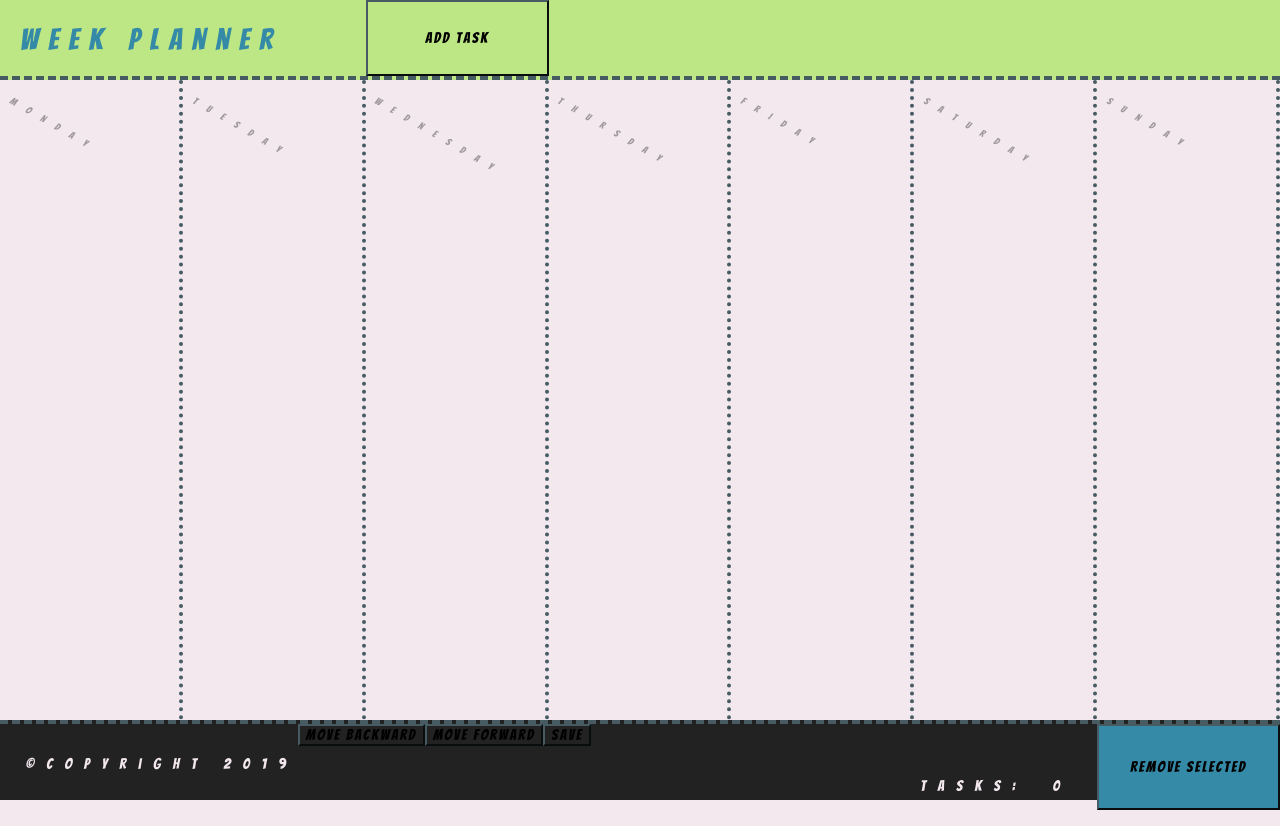
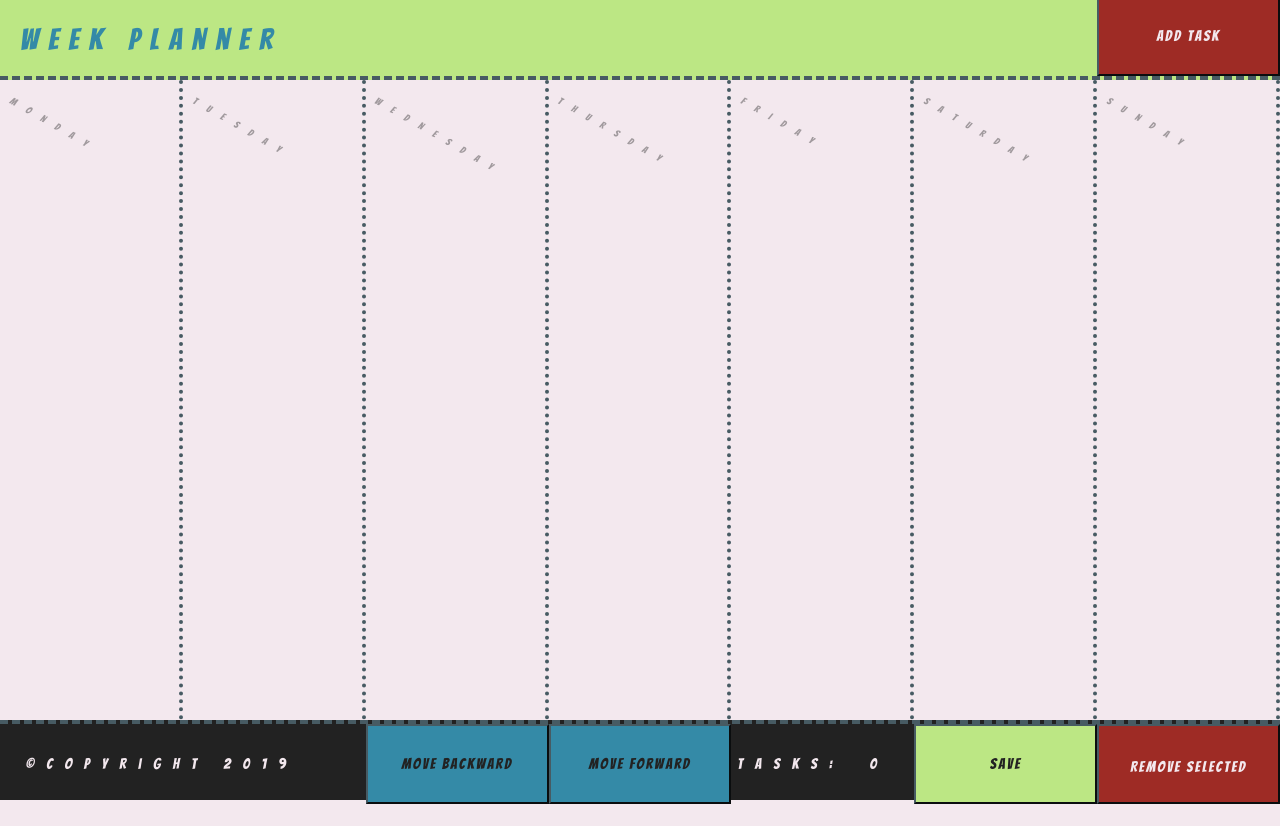
Before and after one commit to szymonWojcikowski/weekPlannerReactive, a React app: page / in a window 1280 px wide. Built offline with nearby package versions, Linux system fonts and the light colour scheme.

Commit message:
refactoring & styling

```diff
--- a/index.html
+++ b/index.html
@@ -2,7 +2,7 @@
 <html lang="en">
 <head>
     <meta charset="UTF-8">
-    <title>WeekPlanner</title>
+    <title>WeekPlannerReactive</title>
     <link rel="stylesheet" href="https://fonts.googleapis.com/css?family=Bangers">
     <link rel="stylesheet" href="https://use.fontawesome.com/releases/v5.5.0/css/all.css"
           integrity="sha384-B4dIYHKNBt8Bc12p+WXckhzcICo0wtJAoU8YZTY5qE0Id1GSseTk6S+L3BlXeVIU"
--- a/src/WeekPlannerApp.jsx
+++ b/src/App.jsx
@@ -8,7 +8,7 @@ import AddForm from "./components/AddForm.jsx";
 import PlansSection from "./components/PlansSection.jsx";
 import Footer from "./components/Footer.jsx";
 
-class WeekPlannerApp extends React.Component {
+class App extends React.Component {
     constructor(props) {
         super(props);
         this.state = {
@@ -61,7 +61,7 @@ class WeekPlannerApp extends React.Component {
         //const {name, value} = event.target;
         event.preventDefault();
         this.state.openAddFormClicked ? this.setState({openAddFormClicked: false}) : this.setState({openAddFormClicked: true});
-        console.log(this.state.openAddFormClicked);
+        //console.log(this.state.openAddFormClicked);
     };
 
     handleT(event) {
@@ -73,9 +73,26 @@ class WeekPlannerApp extends React.Component {
 
     handleChange(event) {
         this.setState({[event.target.name]: event.target.value});
-        console.log("change ", event);
-        console.log("state ", this.state);
+        // console.log("change ", event);
+        // console.log("state ", this.state);
     };
+
+
+    removeSelected(event) {
+        // console.log("removing selected");
+        this.setState( prevState => {
+            let newDays = [...prevState.days];
+            newDays = newDays.map( day => {
+                let newD = day.filter( task => task.selected != true);
+                return newD;
+            });
+            // console.log("REM newDays ", newDays);
+            return ({
+                days: newDays
+            })
+            }
+        );
+    }
 
     // to co niżej
     // handleDelete = (a) => {
@@ -84,38 +101,15 @@ class WeekPlannerApp extends React.Component {
     //     }
     // };
 
-    removeSelected(event) {
-        console.log("removing selected");
+    handleDelete = day => toDel =>  {
         this.setState( prevState => {
             let newDays = [...prevState.days];
-            newDays = newDays.map( day => {
-                let newD = day.filter( task => task.selected != true);
-                return newD;
-            });
-            console.log("REM newDays ", newDays);
-            return ({
-                days: newDays
-            })
-            }
-        );
-    }
-
-
-    handleDelete = day => toDel =>  {
-        console.log("Skasujmy coś");
-        //console.log("Skasujmy coś, najlepiej ", event.target.parentElement.parentElement);
-        //const toDel = event.target.parentElement.parentElement.dataset.id;
-       // const day = event.target.parentElement.parentElement.parentElement.dataset.day;
-
-        this.setState( prevState => {
-            let newDays = [...prevState.days];
-            console.log(`Skasuj zadanie o id ${toDel} w dniu ${day}, możliwe dni ${newDays}`);
-            console.log("Nasz------", newDays[day], newDays, day, event.target);
+            // console.log(`Skasuj zadanie o id ${toDel} w dniu ${day}, możliwe dni ${newDays}`);
+            // console.log("Nasz------", newDays[day], newDays, day, event.target);
 
             // days[day].filter( item => !toDel.includes(item.id) );
             newDays[day] = newDays[day].filter( item => item.id != toDel );
-            console.log("NEW days ", newDays);
-
+            // console.log("NEW days ", newDays);
             // filter(item => !toDel.includes(item.id));
 
             return ({
@@ -125,22 +119,22 @@ class WeekPlannerApp extends React.Component {
     };
 
     handleSelected = day => toPush => {
-        console.log("Zaznaczone");
+        // console.log("Zaznaczone");
 
         this.setState( prevState => {
             let toAction = [...prevState.days];
             let selectedTask = toAction[day].find( item => item.id == toPush );
-            console.warn("===== Selected to action before =====", selectedTask, toAction, day, event.target);
+            //console.warn("===== Selected to action before =====", selectedTask, toAction, day, event.target);
             selectedTask.selected === true ? selectedTask.selected = false : selectedTask.selected = true;
-            console.warn("===== Selected to action after=====", selectedTask);
+            //console.warn("===== Selected to action after=====", selectedTask);
 
             //----New--setting--task--to--selected----
-            let x = toAction.map( day => {
-                console.log("DAY:", day);
+            let newDays = toAction.map( day => {
+                //console.log("DAY:", day);
                 let y = day.map( item => {
-                    console.log("ITEM:", item.id, selectedTask.id);
+                    //console.log("ITEM:", item.id, selectedTask.id);
                     if (item.id === selectedTask.id) {
-                        console.log("Warunek:", item);
+                        //console.log("Warunek:", item);
 
                         return selectedTask;
                     }
@@ -148,34 +142,43 @@ class WeekPlannerApp extends React.Component {
                 });
                 return y;
             });
-            console.log("toAction po map", x);
+            //console.log("toAction po map", x);
             //---------------------
 
             return ({
-                days: x
+                days: newDays
             })
         });
     };
 
-    // handleSelected2 = day => toPush => {
-    //     console.log("Zaznaczone");
-    //
-    //     this.setState( prevState => {
-    //         let toDepot = prevState.days;
-    //         toDepot = toDepot[day].filter( item => item.id == toPush );
-    //         console.warn("Selected to depot------ /n ::::", toDepot[day], toDepot, day, event.target);
-    //
-    //         //----New--setting--task--to--selected----
-    //         toDepot.map( item => {
-    //             item.selected === true ? item.selected = false : item.selected = true;
-    //         });
-    //         //---------------------
-    //
-    //         return ({
-    //              depot: [...prevState.depot, ...toDepot]
-    //         })
-    //     });
-    // };
+    onEdit = day => toEdit => {
+        console.log("Zedytowano");
+        this.setState( prevState => {
+            let daysToAction = [...prevState.days];
+            let taskToEdit = daysToAction[day].find( item => item.id == toEditPush );
+
+            let newDays = daysToAction.map( day => {
+                //console.log("DAY:", day);
+                let newItem = day.map( item => {
+                    //console.log("ITEM:", item.id, selectedTask.id);
+                    if (item.id === taskToEdit.id) {
+                        //console.log("Warunek:", item);
+
+                        return taskToEdit;
+                    }
+                    return item;
+                });
+                return newItem;
+            });
+
+            return ({
+                days: newDays
+            })
+        });
+
+
+    };
+
 
     handleSubmit = (event) => {
         event.preventDefault();
@@ -192,8 +195,6 @@ class WeekPlannerApp extends React.Component {
             // const taskName = prevState.taskName;
             // const taskPriority = prevState.taskPriority;
             // const estimatedTime = prevState.estimatedTime;
-            console.log("Idiki: ", id);
-
 
             // -!!-> tworzymy nowy obiekt currentDay, w którym przypisujemy kluczom
             // wartości zmiennych o takich samych nazwach jak klucze
@@ -205,7 +206,7 @@ class WeekPlannerApp extends React.Component {
             //     estimatedTime: estimatedTime
             // }
 
-            console.error("Obiekt do dodania currentDay ", currentDay);
+            // console.error("Obiekt do dodania currentDay ", currentDay);
             newDays[prevState.dayIndex].push(currentDay);
 
             return ({
@@ -214,27 +215,37 @@ class WeekPlannerApp extends React.Component {
             })
         });
         this.state.openAddFormClicked ? this.setState({openAddFormClicked: false}) : this.setState({openAddFormClicked: true});
-        //console.warn("Obiekt do dodania", taskArr);
     };
 
     moveTask = (backward) => { // backward === true
-        console.log("go to day before");
+        // console.log("go to day before");
         this.setState( prevState => {
                 let newDays = [...prevState.days];
                 backward ? newDays.reverse() : newDays;
-                console.log("REVERSED", newDays);
+                // console.log("REVERSED", newDays);
                 let toMoveTab = [];
                 newDays = newDays.map( (day, index) => {
-                    let newDay = day.filter( task => task.selected != true);
-                    newDay = [...newDay, ...toMoveTab];
+                    // console.log("iNDEx ", index);
+                    if (index < 6) {
+                        let newDay = day.filter( task => task.selected != true );
+                        newDay = [...newDay, ...toMoveTab];
 
-                    let toMove = day.filter( task => task.selected == true);
-                    toMoveTab = [];
-                    toMoveTab.push(...toMove);
-                    toMove.map( task => task.selected = false);
-                    return newDay;
+                        let toMove = day.filter( task => task.selected == true );
+                        // console.log("toMove", toMove);
+                        toMoveTab = [...toMove];
+                        toMove.forEach( task => task.selected = false );
+                        // console.log("ND ", newDay);
+                        return newDay;
+                    } else if (index === 6 ) {
+                        const newDay = [...day, ...toMoveTab];
+                        newDay.forEach( task => task.selected = false );
+                        // console.log("ND ", newDay);
+                        return newDay;
+                    }
+
+
                 });
-                console.log("Moving tasks newDays ", newDays);
+                // console.log("Moving tasks newDays ", newDays);
                 backward ? newDays.reverse() : newDays;
                 return ({
                     days: newDays
@@ -254,12 +265,9 @@ class WeekPlannerApp extends React.Component {
     };
 
 
-
     render() {
-        console.log("-Days-", this.state.days);
-        console.log("-Depot-", this.state.depot);
-
-        //console.log('Dodano zadanie ', this.state.taskName, this.state.dayIndex);
+        // console.log("-Days-", this.state.days);
+        // console.log("-Depot-", this.state.depot);
 
         return (
             <div onKeyDown={this.handleT}>
@@ -280,6 +288,7 @@ class WeekPlannerApp extends React.Component {
                     days={this.state.days}
                     handleDelete={this.handleDelete}
                     handleSelected={this.handleSelected}
+                    onEdit={this.onEdit}
                 />}
                 <Footer
                     removeSelected={this.removeSelected}
@@ -297,8 +306,31 @@ class WeekPlannerApp extends React.Component {
 document.addEventListener('DOMContentLoaded',
     function(){
         ReactDOM.render(
-            <WeekPlannerApp />,
+            <App />,
             document.getElementById('app')
         );
     }
 );
+
+
+
+
+// handleSelected2 = day => toPush => {
+//     console.log("Zaznaczone");
+//
+//     this.setState( prevState => {
+//         let toDepot = prevState.days;
+//         toDepot = toDepot[day].filter( item => item.id == toPush );
+//         console.warn("Selected to depot------ /n ::::", toDepot[day], toDepot, day, event.target);
+//
+//         //----New--setting--task--to--selected----
+//         toDepot.map( item => {
+//             item.selected === true ? item.selected = false : item.selected = true;
+//         });
+//         //---------------------
+//
+//         return ({
+//              depot: [...prevState.depot, ...toDepot]
+//         })
+//     });
+// };
--- a/src/components/AddForm.jsx
+++ b/src/components/AddForm.jsx
@@ -41,6 +41,7 @@ class AddForm extends React.Component {
                         placeholder="Name the task"
                         onChange={this.props.handleChange}
                         //onInput={event => event.target.value}
+                        maxLength="20"
                     />
                 </label>
                 <label>Task priority
@@ -50,6 +51,8 @@ class AddForm extends React.Component {
                         name="taskPriority"
                         placeholder="Task priority"
                         onChange={this.props.handleChange}
+                        min="0"
+                        max="9"
                     />
                 </label>
                 <label>Estimated time
@@ -59,6 +62,8 @@ class AddForm extends React.Component {
                         name="estimatedTime"
                         placeholder="Estimated time"
                         onChange={this.props.handleChange}
+                        min="0"
+                        max="12"
                     />
                 </label>
                 <select value={this.props.dayIndex} name="dayIndex" onChange={this.props.handleChange}>
--- a/src/components/Day.jsx
+++ b/src/components/Day.jsx
@@ -28,6 +28,7 @@ class Day extends React.Component {
                             selected={item.selected}
                             handleDelete={this.props.handleDelete(this.props.dataDay)}
                             handleSelected={this.props.handleSelected(this.props.dataDay)}
+                            onEdit={this.props.onEdit(this.props.dataDay)}
                         />
                     );
                 })}
--- a/src/components/Footer.jsx
+++ b/src/components/Footer.jsx
@@ -40,11 +40,13 @@ const Footer = (props) => {
     return (
         <footer>
             <p>&copy;Copyright 2019</p>
+            <div>
+                <MoveBackward moveBackward={() => props.moveTask(true)} />
+                <MoveForward moveForward={() => props.moveTask(false)} />
+            </div>
+            <TaskCounter />
+            <Save save={props.save} />
             <RemoveFinishedTasksButton removeSelected={props.removeSelected}/>
-            <MoveBackward moveBackward={() => props.moveTask(true)} />
-            <MoveForward moveForward={() => props.moveTask(false)} />
-            <Save save={props.save} />
-            <TaskCounter />
         </footer>
     )
 };
--- a/src/components/Header.jsx
+++ b/src/components/Header.jsx
@@ -6,7 +6,7 @@ const Header = (props) => {
     return (
         <header>
             <h1>Week Planner</h1>
-            <button onClick={props.handleClick} name="openAddFormClicked" className="btn">Add Task</button>
+            <button onClick={props.handleClick} name="openAddFormClicked" className="btn" id="addTaskButton">Add Task</button>
         </header>
     )
 };
--- a/src/components/PlansSection.jsx
+++ b/src/components/PlansSection.jsx
@@ -1,8 +1,8 @@
 import React from "react";
-import ReactDOM from 'react-dom';
+//import ReactDOM from 'react-dom';
 
 import Day from "./Day.jsx";
-import Task from "./Task.jsx";
+//import Task from "./Task.jsx";
 
 class PlansSection extends React.Component {
     constructor(props) {
@@ -34,6 +34,7 @@ class PlansSection extends React.Component {
                                  tasks={this.props.days[index]}
                                  handleDelete={this.props.handleDelete}
                                  handleSelected={this.props.handleSelected}
+                                 onEdit={this.props.onEdit}
                             >
                                     {day}
                                 </Day>)
--- a/src/components/Task.jsx
+++ b/src/components/Task.jsx
@@ -15,7 +15,7 @@ const Task = (props) => {
     return (
         <li style={style} className={props.selected ? "done" : undefined}>
             <h1>{props.taskName}</h1>
-            <p className="descr">{props.taskPriority}</p>
+            <p className="descr" contentEditable="true" onChange={props.onEdit}>{props.taskPriority}</p>
             <button className="btn selected"
                     onClick={() => props.handleSelected(props.id)}>
                         <i className="fas fa-check" />
--- a/src/scss/main.scss
+++ b/src/scss/main.scss
@@ -53,6 +53,7 @@ body {
 
 .btn {
     min-height: 2rem;
+    height: 10vh;
     min-width: 2rem;
     border: 2px outset $colorBorder;
     font-family: 'Bangers', cursive;
@@ -61,10 +62,12 @@ body {
     letter-spacing: 0.2rem;
     background-color: transparent;
     cursor: pointer;
+    @include widthCalc(1, $days);
 }
 
 header {
     display: flex;
+    justify-content: space-between;
     background-color: $colorPrimary;
     border-bottom: 4px dashed $colorBorder;
     height: 10vh;
@@ -112,12 +115,14 @@ header {
             color: $colorError;
         }
     }
-    .btn {
-        @include widthCalc(1, $days);
-    }
+    //.btn {
+    //    @include widthCalc(1, $days);
+    //}
     #addTaskButton {
         background-color: $colorError;
         color: $colorLight;
+        align-self: flex-end;
+        //height: 10vh;
     }
     #daySelect {
         padding-left: 1rem;
@@ -234,12 +239,17 @@ footer {
     color: $colorLight;
     border-top: 4px dashed $colorBorder;
     height: 10vh;
-    padding-left: 2vw;
+    //padding-left: 2vw;
+    display: flex;
+    justify-content: space-between;
     p {
+        text-indent: 2vw;
         line-height: 10vh;
         font-size: 1.5rem;
         letter-spacing: 1.2rem;
         float: left;
+        display: block;
+        @include widthCalc(2, $days);
     }
     span {
         line-height: 10vh;
@@ -247,10 +257,29 @@ footer {
         float: right;
         padding-right: 2vw;
     }
+    .taskCounter {
+        @include widthCalc(1, $days);
+    }
+    button {
+        //float: right;
+    }
     #removeFinishedTasksButton {
         @include widthCalc(1, $days);
         line-height: 10vh;
+        background-color: $colorError;
+        color: $colorLight;
+
+    }
+    #moveToDayBefore {
         background-color: $colorContrast;
-        float: right;
+        color: $colorFont;
+    }
+    #moveToAnotherDay {
+        background-color: $colorContrast;
+        color: $colorFont;
+    }
+    #save {
+        background-color: $colorPrimary;
+        color: $colorFont;
     }
 }
--- a/webpack.config.js
+++ b/webpack.config.js
@@ -4,7 +4,7 @@ const MiniCSS = require("mini-css-extract-plugin");
 
 module.exports = {
     mode: 'development',
-    entry: "./src/WeekPlannerApp.jsx",
+    entry: "./src/App.jsx",
     output: {
         filename: "out.js",
         path: path.resolve(__dirname, ""),
```
